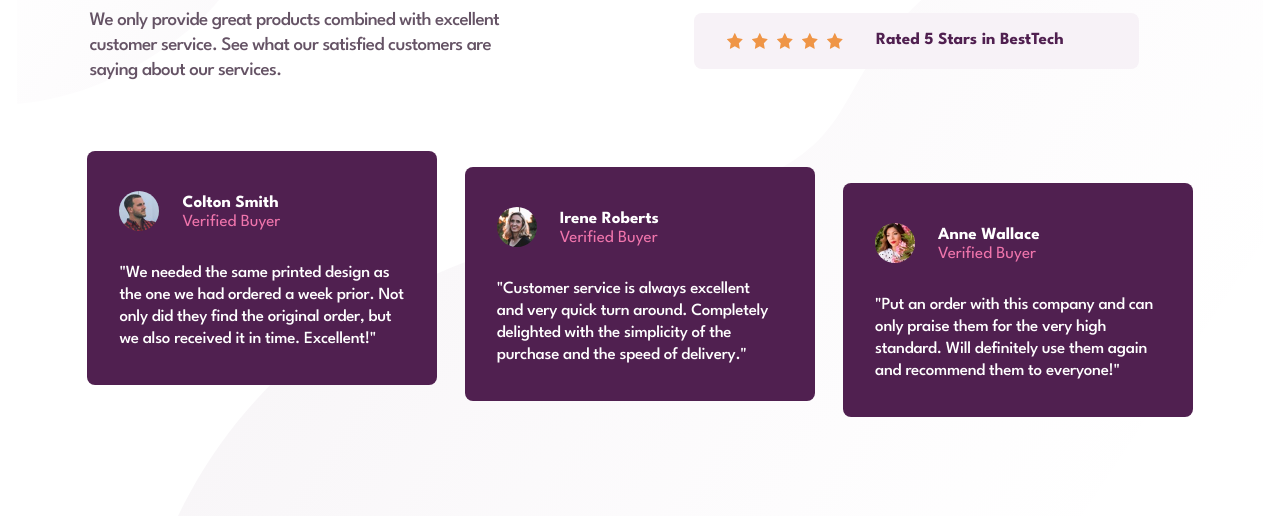
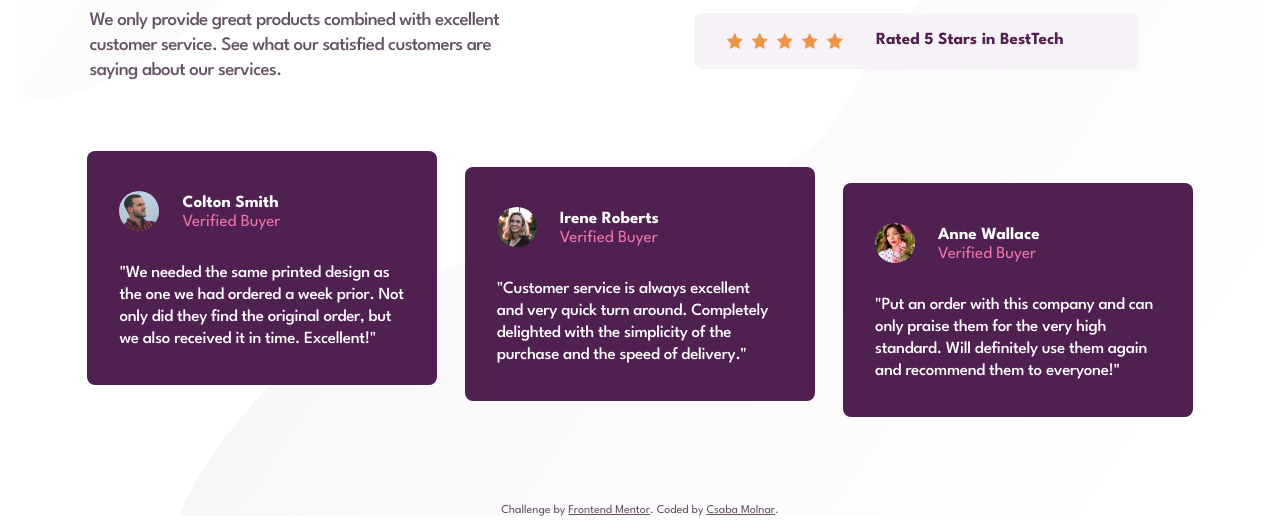
Before and after one commit to DocForLoop/social-proof-section, a website built with Vite: page index.html in a window 1280 px wide. Shown: the part 271-800 px from the top of the page. Built offline with nearby package versions, Linux system fonts and the light colour scheme.

Commit message:
Add attribution

```diff
--- a/index.html
+++ b/index.html
@@ -114,5 +114,12 @@
         </div>
       </section>
     </main>
+
+    <div class="attribution">
+      Challenge by
+      <a class="attribution__link" href="https://www.frontendmentor.io/challenges" target="_blank" rel="noopener">Frontend Mentor</a>.
+      Coded by
+      <a class="attribution__link" href="https://www.frontendmentor.io/profile/DocForLoop" target="_blank" rel="noopener">Csaba Molnar</a>.
+    </div>
   </body>
 </html>
--- a/src/scss/components/_social-card.scss
+++ b/src/scss/components/_social-card.scss
@@ -89,3 +89,29 @@ body {
         max-inline-size: 28ch;
     }
 }
+
+.attribution {
+    position: absolute;
+    inset-block-end: 10px;
+    inset-inline: 0;
+    font-size: 12px;
+    text-align: center;
+    color: var(--clr-text-dark);
+}
+
+.attribution__link {
+    border-radius: 3px;
+    color: var(--clr-text-dark);
+    text-decoration: underline;
+    transition: color 0.3s;
+
+    &:hover,
+    &:focus-visible {
+        color: var(--clr-secondary);
+    }
+
+    &:focus-visible {
+        outline: 3px solid var(--clr-secondary);
+        outline-offset: 2px;
+    }
+}
--- a/src/scss/global/_base.scss
+++ b/src/scss/global/_base.scss
@@ -12,6 +12,7 @@ html {
 }
 
 body {
+    position: relative;
     font-family: var(--ff-primary);
     font-size: var(--fs-body);
     font-weight: var(--fw-1);
```
